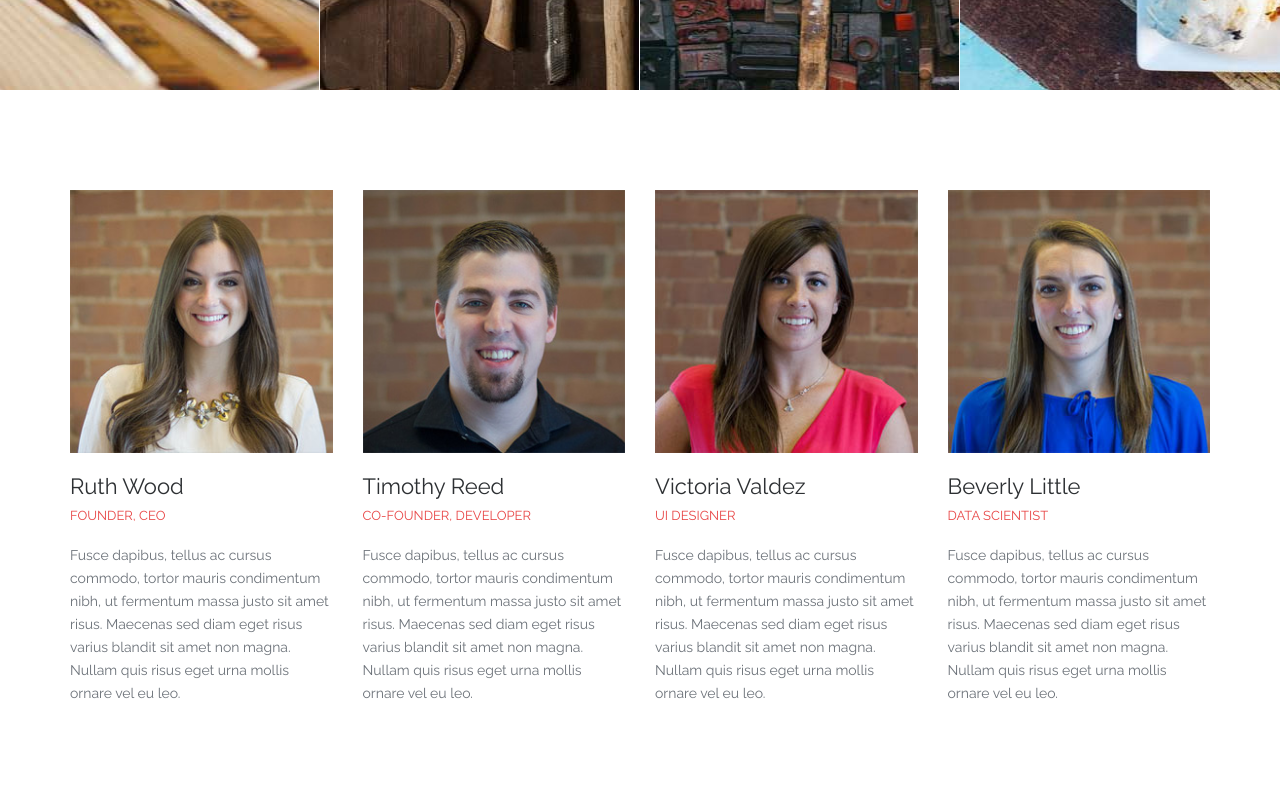
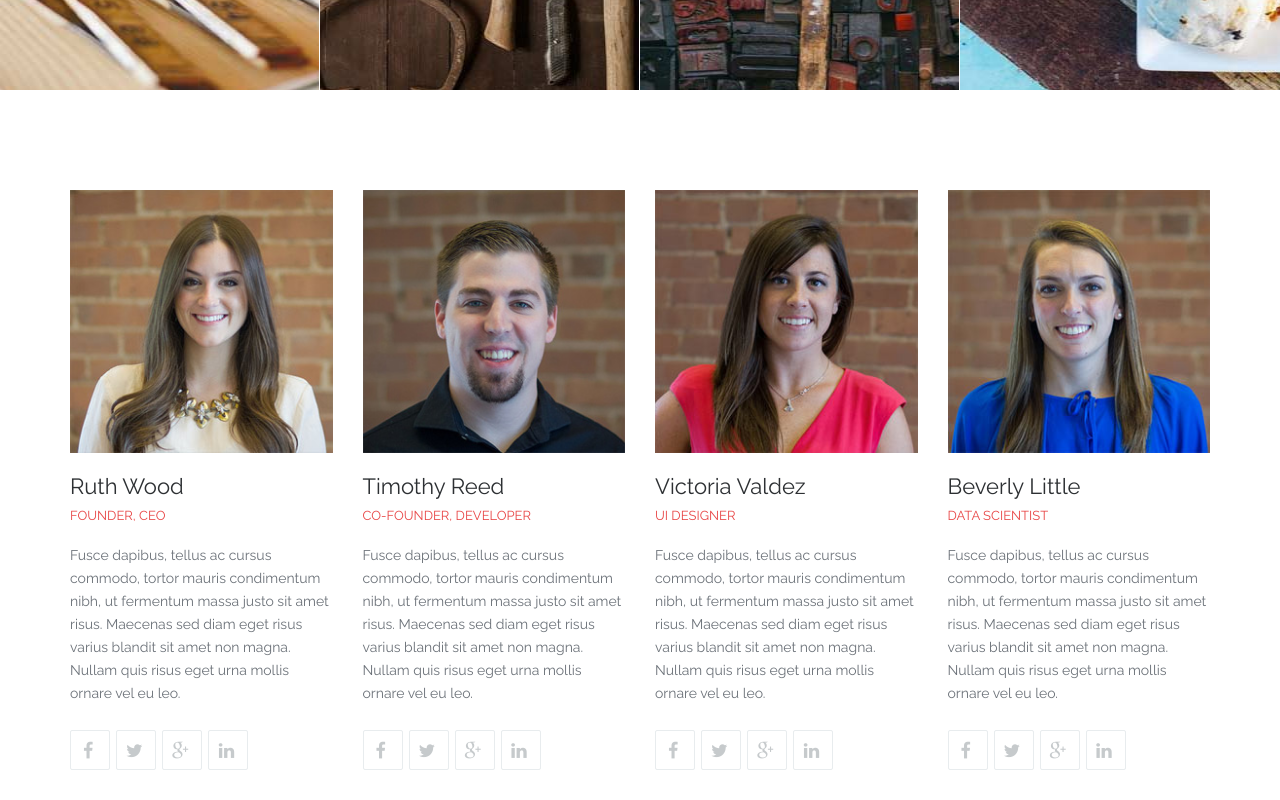
Before and after one commit to DmitryTa/active-box, a plain HTML site: page index.html in a window 1280 px wide. Shown: the part 2048-2848 px from the top of the page. Before the commit the page ends 2767 px from the top, so only its background shows below. Drawn offline with nearby package versions, Linux system fonts and the light colour scheme; files whose address does not match are found by name.

Commit message:
team done

```diff
--- a/css/stylesheet.css
+++ b/css/stylesheet.css
@@ -928,6 +928,9 @@ body{
 .team{
   padding-top: 100px;
 }
+.team__person{
+  margin-bottom: 30px;
+}
 .team__person > img{
   width: 100%;
 }
@@ -950,7 +953,67 @@ body{
   line-height: 23px;
   color: #6c7279;
   margin-top: 0;
+  margin-bottom: 25px;
 }
+@font-face {
+  font-family: 'fontello';
+  src: url('../fonts/fontello.eot?60294660');
+  src: url('../fonts/fontello.eot?60294660#iefix') format('embedded-opentype'),
+       url('../fonts/fontello.woff?60294660') format('woff'),
+       url('../fonts/fontello.ttf?60294660') format('truetype'),
+       url('../fonts/fontello.svg?60294660#fontello') format('svg');
+  font-weight: normal;
+  font-style: normal;
+}
+[class^="s-icon-"]:before {
+  font-family: "fontello";
+  font-style: normal;
+  font-weight: normal;
+  speak: none;
+  display: inline-block;
+  text-decoration: inherit;
+  width: 1em;
+  margin-right: .2em;
+  text-align: center;
+  line-height: 1em;
+  -webkit-font-smoothing: antialiased;
+  -moz-osx-font-smoothing: grayscale;
+}
+.s-icon-facebook:before { content: '\e800'; }
+.s-icon-twitter:before { content: '\e801'; }
+.s-icon-linkedin:before { content: '\e802'; }
+.s-icon-gplus:before { content: '\e803'; }
+.team__person-social-icons{
+  margin: 0;
+  padding: 0;
+}
+.team__person-social-icons li{
+  display: inline-block;
+}
+.team__person-social-icons a{
+  font-size: 18px;
+  text-decoration: none;
+  color: #c6cacc;
+  border: 1px solid #e8ecee;
+  border-radius: 2px;
+  width: 40px;
+  height: 40px;
+  display: block;
+  box-sizing: border-box;
+  line-height: 40px;
+  margin-right: 2px;
+  text-align: center;
+  transition: all 0.2s ease-in;
+}
+.team__person-social-icons a:hover{
+  border: 1px solid #e84545;
+  background-color: #e84545;
+  color: #fff;
+}
+.icon-facebook{
+
+}
+
 
 
 
@@ -961,3 +1024,10 @@ body{
     width: 100%;
   }
 }
+@media(max-width: 1000px){
+  .team__person{
+     max-width: 270px;
+     text-align: center;
+     margin: 0 auto 50px;
+  }
+}
--- a/index.html
+++ b/index.html
@@ -189,33 +189,61 @@
     <section class="team">
       <div class="container">
         <div class="row">
-          <div class="team__person col-md-3 col-sm-6">
+          <div class="col-md-3 col-sm-6">
+            <div class="team__person">
               <img src="img/team__person1.jpg" alt="avatar">
               <h5 class="team__person-name">Ruth Wood</h5>
               <p class="team__person-role">Founder, CEO</p>
               <p class="team__person-info">Fusce dapibus, tellus ac cursus commodo, tortor mauris condimentum nibh, ut fermentum massa justo sit amet risus. Maecenas sed diam eget risus varius blandit sit amet non magna. Nullam quis risus eget urna mollis ornare vel eu leo.</p>
-            <div class="team__person-social-icons"></div>
+              <ul class="team__person-social-icons">
+                <li><a href="#"><span class="s-icon-facebook"></span></a></li>
+                <li><a href="#"><span class="s-icon-twitter"></span></a></li>
+                <li><a href="#"><span class="s-icon-gplus"></span></a></li>
+                <li><a href="#"><span class="s-icon-linkedin"></span></a></li>
+              </ul>
             </div>
-          <div class="team__person col-md-3 col-sm-6">
+          </div>
+          <div class="col-md-3 col-sm-6">
+            <div class="team__person">
                <img src="img/team__person2.jpg" alt="avatar">
                <h5 class="team__person-name">Timothy Reed</h5>
               <p class="team__person-role">Co-founder, developer</p>
               <p class="team__person-info">Fusce dapibus, tellus ac cursus commodo, tortor mauris condimentum nibh, ut fermentum massa justo sit amet risus. Maecenas sed diam eget risus varius blandit sit amet non magna. Nullam quis risus eget urna mollis ornare vel eu leo.</p>
-            <div class="team__person-social-icons"></div>
+              <ul class="team__person-social-icons">
+                <li><a href="#"><span class="s-icon-facebook"></span></a></li>
+                <li><a href="#"><span class="s-icon-twitter"></span></a></li>
+                <li><a href="#"><span class="s-icon-gplus"></span></a></li>
+                <li><a href="#"><span class="s-icon-linkedin"></span></a></li>
+              </ul>
             </div>
-          <div class="team__person col-md-3 col-sm-6">
+          </div>
+          <div class="col-md-3 col-sm-6">
+            <div class="team__person">
                <img src="img/team__person3.jpg" alt="avatar">
                <h5 class="team__person-name">Victoria Valdez</h5>
               <p class="team__person-role">UI designer</p>
               <p class="team__person-info">Fusce dapibus, tellus ac cursus commodo, tortor mauris condimentum nibh, ut fermentum massa justo sit amet risus. Maecenas sed diam eget risus varius blandit sit amet non magna. Nullam quis risus eget urna mollis ornare vel eu leo.</p>
-            <div class="team__person-social-icons"></div>
+              <ul class="team__person-social-icons">
+                <li><a href="#"><span class="s-icon-facebook"></span></a></li>
+                <li><a href="#"><span class="s-icon-twitter"></span></a></li>
+                <li><a href="#"><span class="s-icon-gplus"></span></a></li>
+                <li><a href="#"><span class="s-icon-linkedin"></span></a></li>
+              </ul>
             </div>
-          <div class="team__person col-md-3 col-sm-6">
+          </div>
+          <div class="col-md-3 col-sm-6">
+            <div class="team__person">
                <img src="img/team__person4.jpg" alt="avatar">
                <h5 class="team__person-name">Beverly Little</h5>
               <p class="team__person-role">Data scientist</p>
               <p class="team__person-info">Fusce dapibus, tellus ac cursus commodo, tortor mauris condimentum nibh, ut fermentum massa justo sit amet risus. Maecenas sed diam eget risus varius blandit sit amet non magna. Nullam quis risus eget urna mollis ornare vel eu leo.</p>
-            <div class="team__person-social-icons"></div>
+              <ul class="team__person-social-icons">
+                <li><a href="#"><span class="s-icon-facebook"></span></a></li>
+                <li><a href="#"><span class="s-icon-twitter"></span></a></li>
+                <li><a href="#"><span class="s-icon-gplus"></span></a></li>
+                <li><a href="#"><span class="s-icon-linkedin"></span></a></li>
+              </ul>
+            </div>
           </div>
         </div>
       </div>
```
Also changed, not shown: fonts/fontello.ttf (added), fonts/fontello.woff (added), 2 other files. Lines whose indentation alone changed are shown as unchanged.
